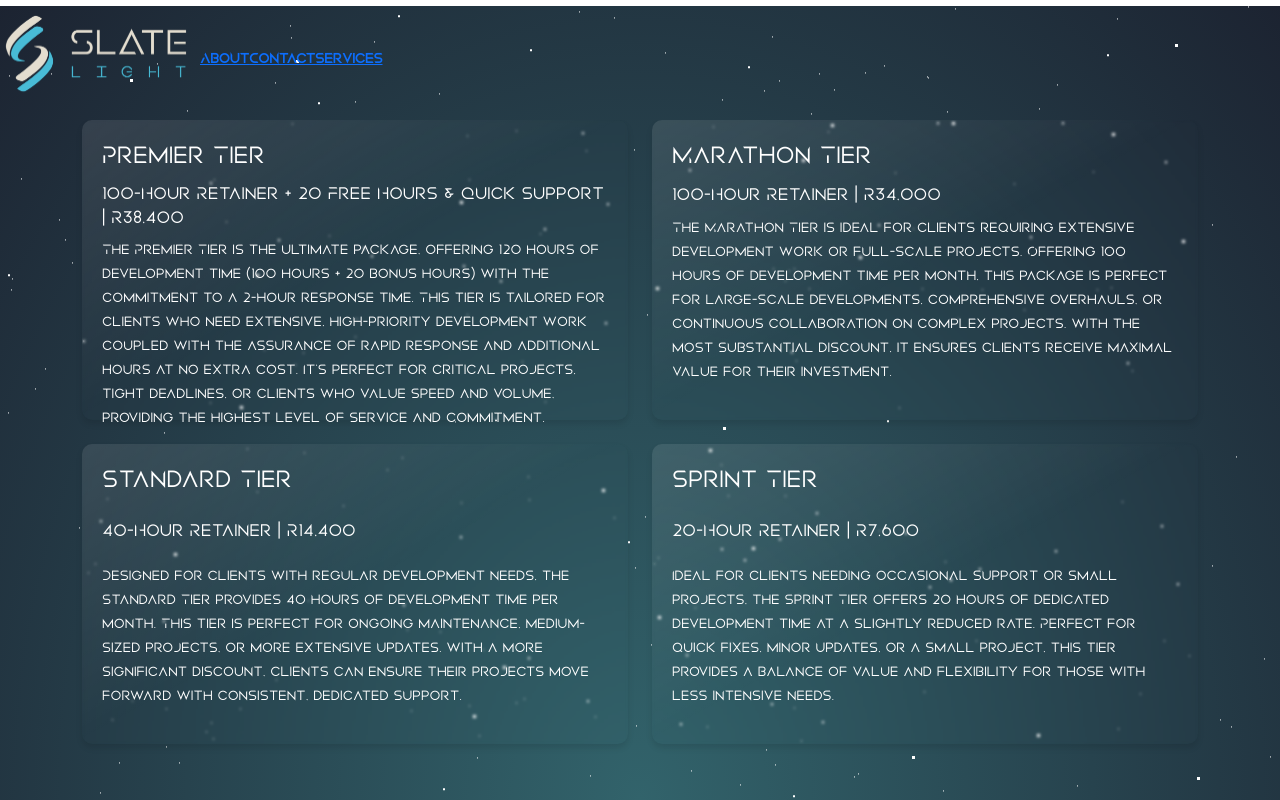
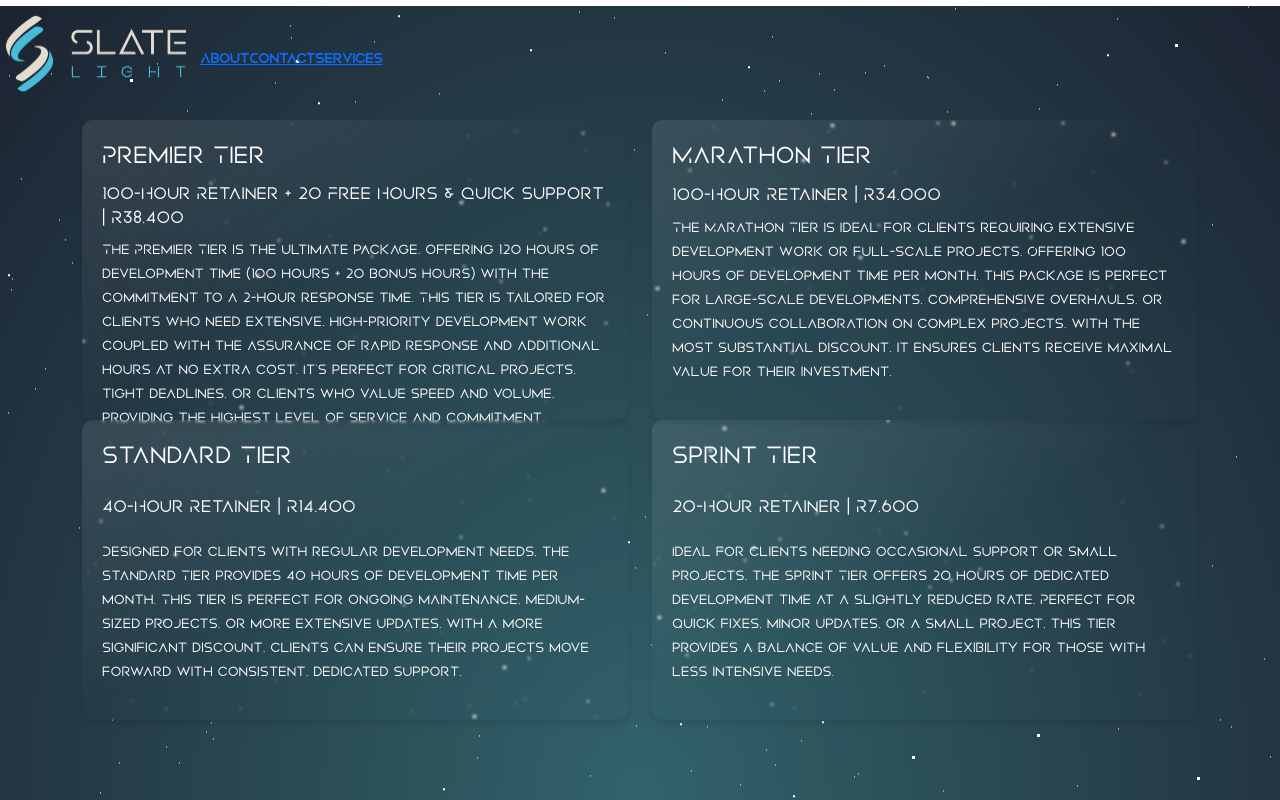
Before and after one commit to azreal1231/Slatelight-Website, a React (Vite) app: page / in a window 1280 px wide. Shown: the top 800 px of the page. Built offline with nearby package versions, Linux system fonts and the light colour scheme.

Commit message:
? updated page with cars to hold data

```diff
--- a/src/App.jsx
+++ b/src/App.jsx
@@ -1,6 +1,5 @@
 import { useState, useEffect } from 'react'
-// import reactLogo from './assets/react.svg'
-// import viteLogo from '/vite.svg'
+import { retainers, addons } from './utils/constants'
 import './App.css'
 import './kak.css'
 
@@ -114,82 +113,26 @@ return <>
   <div className="floating-content">
     <div className="container">
       <div className="row mb-4">
-      <div className="col-sm-6" style={{'height': '300px'}}>
-          <div className="retainer-card">
-            <h3>Premier Tier</h3>
-            <h5>100-Hour Retainer + 20 Free Hours & Quick Support | <span>R38,400</span></h5>
-            <p>
-              The Premier Tier is the ultimate package,
-              offering 120 hours of development time (100 hours + 20 bonus hours) with the commitment to a 2-hour response time.
-              This tier is tailored for clients who need extensive, high-priority development work coupled with the assurance of rapid response and additional hours at no extra cost.
-              It's perfect for critical projects, tight deadlines, or clients who value speed and volume, providing the highest level of service and commitment.
-            </p>
+        {retainers.map((_x, _index) =>
+          <div className="col-sm-6" key={_index} style={{'height': '300px'}}>
+            <div className="retainer-card">
+              <h3>{_x['title']}</h3>
+              <h5>{_x['sub_title']} | <span>{_x['amount']}</span></h5>
+              <p>{_x['description']}</p>
+            </div>
+          </div>
+        )}
+      </div>
+      <div className="row d-flex justify-content-center" style={{marginTop: '100px'}}>
+      {addons.map((_x, _index) =>
+        <div className="col-sm-3" key={_index} style={{ height: '200px' }}>
+          <div className="addons-card">
+            <h3>{_x['title']}</h3>
+            <h5>{_x['sub_title']} | <span>{_x['amount']}</span></h5>
+            <p>{_x['description']}</p>
           </div>
         </div>
-        <div className="col-sm-6" style={{'height': '300px'}}>
-          <div className="retainer-card">
-            <h3>Marathon Tier</h3>
-            <h5>100-Hour Retainer | <span>R34,000</span> </h5>
-            <p>
-              The Marathon Tier is ideal for clients requiring extensive development work or full-scale projects.
-              Offering 100 hours of development time per month,
-              this package is perfect for large-scale developments,
-              comprehensive overhauls, or continuous collaboration on complex projects. With the most substantial discount,
-              it ensures clients receive maximal value for their investment.
-            </p>
-          </div>
-        </div>
-
-      </div>
-      <div className="row mb-4">
-        <div className="col-sm-6" style={{'height': '300px'}}>
-          <div className="retainer-card">
-            <h3>Standard Tier</h3>
-            <h5>40-Hour Retainer | <span>R14,400</span></h5>
-            <p>
-              Designed for clients with regular development needs,
-              the Standard Tier provides 40 hours of development time per month.
-              This tier is perfect for ongoing maintenance, medium-sized projects, or more extensive updates.
-              With a more significant discount, clients can ensure their projects move forward with consistent, dedicated support.
-            </p>
-          </div>
-        </div>
-        <div className="col-sm-6" style={{ height: '300px' }}>
-          <div className="retainer-card">
-            <h3>Sprint Tier</h3>
-            <h5>20-Hour Retainer | <span>R7,600</span></h5>
-            <p>
-              Ideal for clients needing occasional support or small projects,
-              the Sprint Tier offers 20 hours of dedicated development time at a slightly reduced rate.
-              Perfect for quick fixes, minor updates, or a small project,
-              this tier provides a balance of value and flexibility for those with less intensive needs.
-            </p>
-          </div>
-        </div>
-      </div>
-
-      <div className="row d-flex justify-content-center" style={{marginTop: '100px'}}>
-        <div className="col-sm-3" style={{ height: '200px' }}>
-          <div className="addons-card">
-            <h3>Boost Tier</h3>
-            <h5>5-Hour Add-On | <span>R1,750</span></h5>
-            <p> Quick 5-hour boost for small tasks or final touches.</p>
-          </div>
-        </div>
-        <div className="col-sm-3" style={{'height': '200px'}}>
-          <div className="addons-card">
-            <h3>Surge Tier</h3>
-            <h5>10-Hour Add-On | <span>R3,675</span></h5>
-            <p>10 extra hours for intermediate project extensions.</p>
-          </div>
-        </div>
-        <div className="col-sm-3" style={{'height': '200px'}}>
-          <div className="addons-card">
-            <h3>Momentum Tier</h3>
-            <h5>15-Hour Add-On | <span>R5,775</span></h5>
-            <p>15-hour top-up for significant project expansions.</p>
-          </div>
-        </div>
+      )}
       </div>
     </div>
     <div className="container" style={{marginTop: '100px'}}>
--- /dev/null
+++ b/src/utils/constants.jsx
@@ -0,0 +1,45 @@
+export const retainers = [
+    {
+        'title': 'Premier Tier',
+        'sub_title': '100-Hour Retainer + 20 Free Hours & Quick Support',
+        'amount': 'R38,400',
+        'description': `The Premier Tier is the ultimate package, offering 120 hours of development time (100 hours + 20 bonus hours) with the commitment to a 2-hour response time. This tier is tailored for clients who need extensive, high-priority development work coupled with the assurance of rapid response and additional hours at no extra cost. It's perfect for critical projects, tight deadlines, or clients who value speed and volume, providing the highest level of service and commitment.`
+    },
+    {
+        'title': 'Marathon Tier',
+        'sub_title': '100-Hour Retainer',
+        'amount': 'R34,000',
+        'description': 'The Marathon Tier is ideal for clients requiring extensive development work or full-scale projects. Offering 100 hours of development time per month, this package is perfect for large-scale developments, comprehensive overhauls, or continuous collaboration on complex projects. With the most substantial discount, it ensures clients receive maximal value for their investment.'
+    },
+    {
+        'title': 'Standard Tier',
+        'sub_title': '40-Hour Retainer',
+        'amount': 'R14,400',
+        'description': 'Designed for clients with regular development needs, the Standard Tier provides 40 hours of development time per month. This tier is perfect for ongoing maintenance, medium-sized projects, or more extensive updates. With a more significant discount, clients can ensure their projects move forward with consistent, dedicated support.'
+    },
+    {
+        'title': 'Sprint Tier',
+        'sub_title': '20-Hour Retainer',
+        'amount': 'R7,600',
+        'description': 'Ideal for clients needing occasional support or small projects, the Sprint Tier offers 20 hours of dedicated development time at a slightly reduced rate. Perfect for quick fixes, minor updates, or a small project, this tier provides a balance of value and flexibility for those with less intensive needs.'
+    }
+]
+
+export const addons = [
+    {
+        'title': 'Boost Tier',
+        'sub_title': '5-Hour Add-On',
+        'amount': 'R1,750',
+        'description': 'Quick 5-hour boost for small tasks or final touches.'
+    },{
+        'title': 'Surge Tier',
+        'sub_title': '10-Hour Add-On',
+        'amount': 'R3,675',
+        'description': '10 extra hours for intermediate project extensions.'
+    },{
+        'title': 'Momentum Tier',
+        'sub_title': '15-Hour Add-On',
+        'amount': 'R5,775',
+        'description': '15-hour top-up for significant project expansions.'
+    },
+]
```
